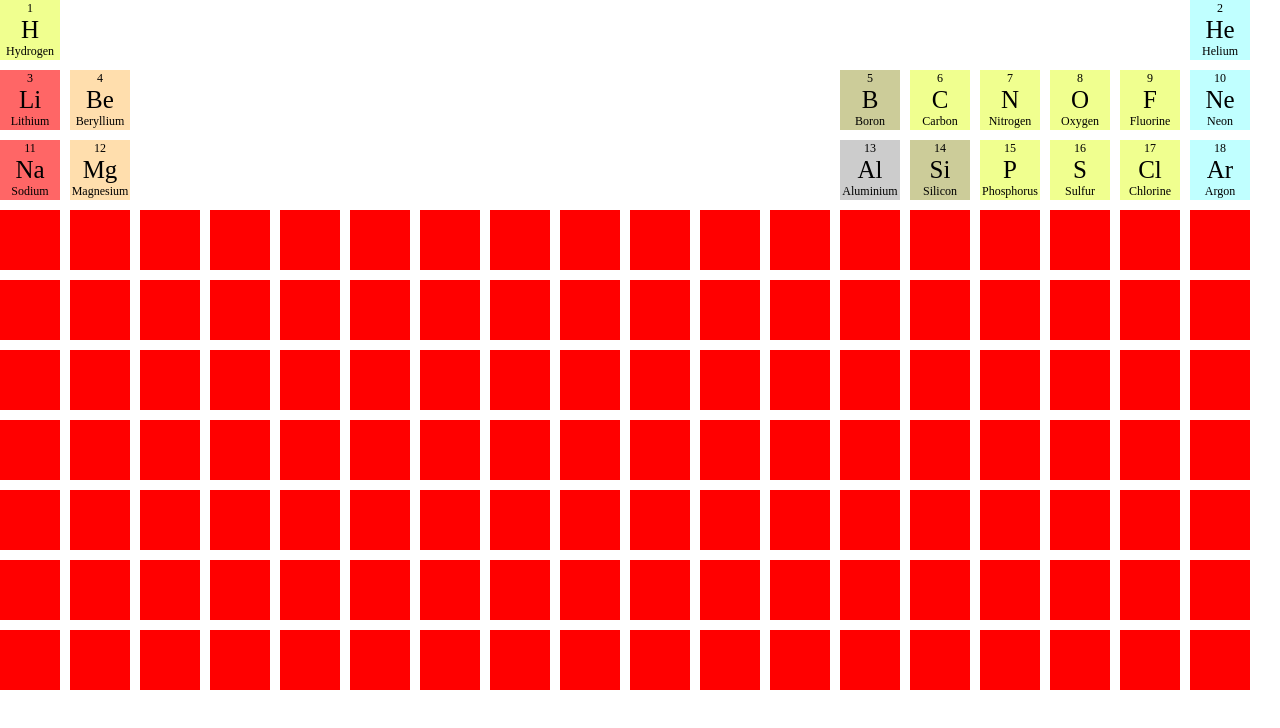
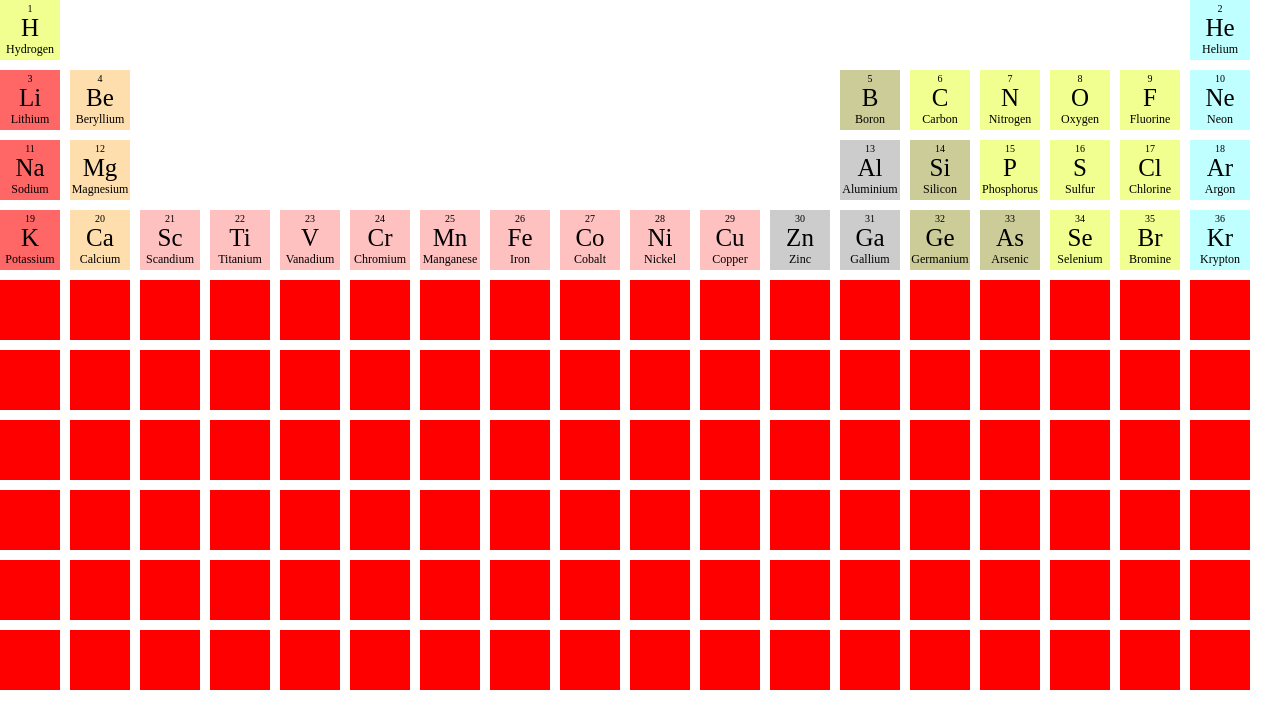
Before and after one commit to marselgray/periodic-table, a website: page index.html in a window 1280 px wide. Drawn offline with Linux system fonts and the light colour scheme.

Commit message:
✨ Build: fourth row

```diff
--- a/assets/js/app.js
+++ b/assets/js/app.js
@@ -3,7 +3,7 @@ window.addEventListener("load", function() {
 });
 
 function addNumbers(){
-	var elements = document.getElementsByClassName('element');
+	var elements = document.getElementsByClassName('element--one');
 
 	for (let i = 0; i < elements.length; i++){
 		let num = i + 1;
--- a/index.html
+++ b/index.html
@@ -13,7 +13,7 @@
 
 	<div class="grid">
 		<div class="grid--box yellow">
-			<div class="element"></div>
+			<div class="element--number element--one"></div>
 			<div class="element--name">H</div>
 			<div class="element--name__full">Hydro­gen</div>
 		</div>
@@ -35,19 +35,19 @@
 		<div class="grid--box white"></div>
 		<div class="grid--box white"></div>
 		<div class="grid--box blue">
-			<div class="element"></div>
+			<div class="element--number element--one"></div>
 			<div class="element--name">He</div>
 			<div class="element--name__full">He­lium</div>
 		</div>
 
 
 		<div class="grid--box red">
-			<div class="element"></div>
+			<div class="element--number element--one"></div>
 			<div class="element--name">Li</div>
 			<div class="element--name__full">Lithium</div>
 		</div>
 		<div class="grid--box mustard">
-			<div class="element"></div>
+			<div class="element--number element--one"></div>
 			<div class="element--name">Be</div>
 			<div class="element--name__full">Beryllium</div>
 		</div>
@@ -62,44 +62,44 @@
 		<div class="grid--box white"></div>
 		<div class="grid--box white"></div>
 		<div class="grid--box yellow--off">
-			<div class="element"></div>
+			<div class="element--number element--one"></div>
 			<div class="element--name">B</div>
 			<div class="element--name__full">Boron</div>
 		</div>
 		<div class="grid--box yellow">
-			<div class="element"></div>
+			<div class="element--number element--one"></div>
 			<div class="element--name">C</div>
 			<div class="element--name__full">Carbon</div>
 		</div>
 		<div class="grid--box yellow">
-			<div class="element"></div>
+			<div class="element--number element--one"></div>
 			<div class="element--name">N</div>
 			<div class="element--name__full">Nitrogen</div>
 		</div>
 		<div class="grid--box yellow">
-			<div class="element"></div>
+			<div class="element--number element--one"></div>
 			<div class="element--name">O</div>
 			<div class="element--name__full">Oxygen</div>
 		</div>
 		<div class="grid--box yellow">
-			<div class="element"></div>
+			<div class="element--number element--one"></div>
 			<div class="element--name">F</div>
 			<div class="element--name__full">Fluorine</div>
 		</div>
 		<div class="grid--box blue">
-			<div class="element"></div>
+			<div class="element--number element--one"></div>
 			<div class="element--name">Ne</div>
 			<div class="element--name__full">Neon</div>
 		</div>
 
 
 		<div class="grid--box red">
-			<div class="element"></div>
+			<div class="element--number element--one"></div>
 			<div class="element--name">Na</div>
 			<div class="element--name__full">Sodium</div>
 		</div>
 		<div class="grid--box mustard">
-			<div class="element"></div>
+			<div class="element--number element--one"></div>
 			<div class="element--name">Mg</div>
 			<div class="element--name__full">Magnesium</div>
 		</div>
@@ -114,54 +114,127 @@
 		<div class="grid--box white"></div>
 		<div class="grid--box white"></div>
 		<div class="grid--box grey">
-			<div class="element"></div>
+			<div class="element--number element--one"></div>
 			<div class="element--name">Al</div>
 			<div class="element--name__full">Aluminium</div>
 		</div>
 		<div class="grid--box yellow--off">
-			<div class="element"></div>
+			<div class="element--number element--one"></div>
 			<div class="element--name">Si</div>
 			<div class="element--name__full">Silicon</div>
 		</div>
 		<div class="grid--box yellow">
-			<div class="element"></div>
+			<div class="element--number element--one"></div>
 			<div class="element--name">P</div>
 			<div class="element--name__full">Phosphorus</div>
 		</div>
 		<div class="grid--box yellow">
-			<div class="element"></div>
+			<div class="element--number element--one"></div>
 			<div class="element--name">S</div>
 			<div class="element--name__full">Sulfur</div>
 		</div>
 		<div class="grid--box yellow">
-			<div class="element"></div>
+			<div class="element--number element--one"></div>
 			<div class="element--name">Cl</div>
 			<div class="element--name__full">Chlorine</div>
 		</div>
 		<div class="grid--box blue">
-			<div class="element"></div>
+			<div class="element--number element--one"></div>
 			<div class="element--name">Ar</div>
 			<div class="element--name__full">Argon</div>
 		</div>
 
-		<div class="grid--box"></div>
-		<div class="grid--box"></div>
-		<div class="grid--box"></div>
-		<div class="grid--box"></div>
-		<div class="grid--box"></div>
-		<div class="grid--box"></div>
-		<div class="grid--box"></div>
-		<div class="grid--box"></div>
-		<div class="grid--box"></div>
-		<div class="grid--box"></div>
-		<div class="grid--box"></div>
-		<div class="grid--box"></div>
-		<div class="grid--box"></div>
-		<div class="grid--box"></div>
-		<div class="grid--box"></div>
-		<div class="grid--box"></div>
-		<div class="grid--box"></div>
-		<div class="grid--box"></div>
+
+		<div class="grid--box red">
+			<div class="element--number element--one"></div>
+			<div class="element--name">K</div>
+			<div class="element--name__full">Potassium</div>
+		</div>
+		<div class="grid--box mustard">
+			<div class="element--number element--one"></div>
+			<div class="element--name">Ca</div>
+			<div class="element--name__full">Calcium</div>
+		</div>
+		<div class="grid--box pink">
+			<div class="element--number element--one"></div>
+			<div class="element--name">Sc</div>
+			<div class="element--name__full">Scandium</div>
+		</div>
+		<div class="grid--box pink">
+			<div class="element--number element--one"></div>
+			<div class="element--name">Ti</div>
+			<div class="element--name__full">Titanium</div>
+		</div>
+		<div class="grid--box pink">
+			<div class="element--number element--one"></div>
+			<div class="element--name">V</div>
+			<div class="element--name__full">Vanadium</div>
+		</div>
+		<div class="grid--box pink">
+			<div class="element--number element--one"></div>
+			<div class="element--name">Cr</div>
+			<div class="element--name__full">Chromium</div>
+		</div>
+		<div class="grid--box pink">
+			<div class="element--number element--one"></div>
+			<div class="element--name">Mn</div>
+			<div class="element--name__full">Manganese</div>
+		</div>
+		<div class="grid--box pink">
+			<div class="element--number element--one"></div>
+			<div class="element--name">Fe</div>
+			<div class="element--name__full">Iron</div>
+		</div>
+		<div class="grid--box pink">
+			<div class="element--number element--one"></div>
+			<div class="element--name">Co</div>
+			<div class="element--name__full">Cobalt</div>
+		</div>
+		<div class="grid--box pink">
+			<div class="element--number element--one"></div>
+			<div class="element--name">Ni</div>
+			<div class="element--name__full">Nickel</div>
+		</div>
+		<div class="grid--box pink">
+			<div class="element--number element--one"></div>
+			<div class="element--name">Cu</div>
+			<div class="element--name__full">Copper</div>
+		</div>
+		<div class="grid--box grey">
+			<div class="element--number element--one"></div>
+			<div class="element--name">Zn</div>
+			<div class="element--name__full">Zinc</div>
+		</div>
+		<div class="grid--box grey">
+			<div class="element--number element--one"></div>
+			<div class="element--name">Ga</div>
+			<div class="element--name__full">Gallium</div>
+		</div>
+		<div class="grid--box yellow--off">
+			<div class="element--number element--one"></div>
+			<div class="element--name">Ge</div>
+			<div class="element--name__full">Germanium</div>
+		</div>
+		<div class="grid--box yellow--off">
+			<div class="element--number element--one"></div>
+			<div class="element--name">As</div>
+			<div class="element--name__full">Arsenic</div>
+		</div>
+		<div class="grid--box yellow">
+			<div class="element--number element--one"></div>
+			<div class="element--name">Se</div>
+			<div class="element--name__full">Selenium</div>
+		</div>
+		<div class="grid--box yellow">
+			<div class="element--number element--one"></div>
+			<div class="element--name">Br</div>
+			<div class="element--name__full">Bromine</div>
+		</div>
+		<div class="grid--box blue">
+			<div class="element--number element--one"></div>
+			<div class="element--name">Kr</div>
+			<div class="element--name__full">Krypton</div>
+		</div>
 
 		<div class="grid--box"></div>
 		<div class="grid--box"></div>
--- a/src/js/app.js
+++ b/src/js/app.js
@@ -3,7 +3,7 @@ window.addEventListener("load", function() {
 });
 
 function addNumbers(){
-	var elements = document.getElementsByClassName('element');
+	var elements = document.getElementsByClassName('element--one');
 
 	for (let i = 0; i < elements.length; i++){
 		let num = i + 1;
--- a/src/scss/layout/_card.scss
+++ b/src/scss/layout/_card.scss
@@ -1,6 +1,8 @@
 .element{
 
-	font-size: 1.2rem;
+	&--num{
+		font-size: 1.2rem;
+	}
 
 	&--name{
 		font-size: 2.5rem;
```
Also changed, not shown: assets/css/main.css.
